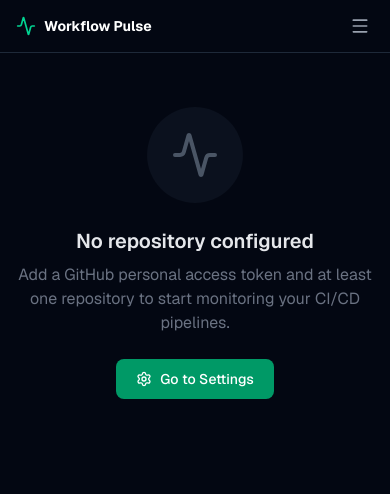
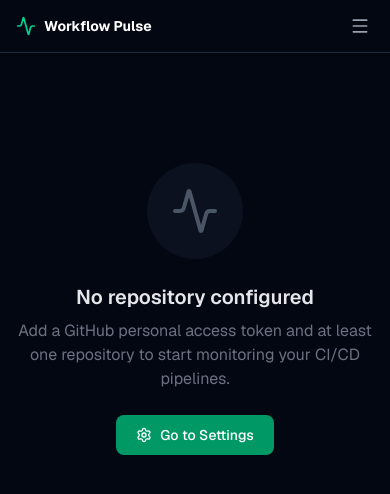
Before and after one commit to rallegrette/workflow-pulse, a Next.js app: page /workflows in a window 390 px wide. Shown: the top 494 px of the page. Built offline with nearby package versions, Linux system fonts and the light colour scheme.

Commit message:
Layout update

```diff
--- a/src/app/layout.tsx
+++ b/src/app/layout.tsx
@@ -33,7 +33,7 @@ export default function RootLayout({
       <body className="min-h-full flex">
         <DashboardProvider>
           <Sidebar />
-          <main className="flex-1 overflow-y-auto">{children}</main>
+          <main className="flex-1 overflow-y-auto pt-14 lg:pt-0">{children}</main>
         </DashboardProvider>
       </body>
     </html>
```
